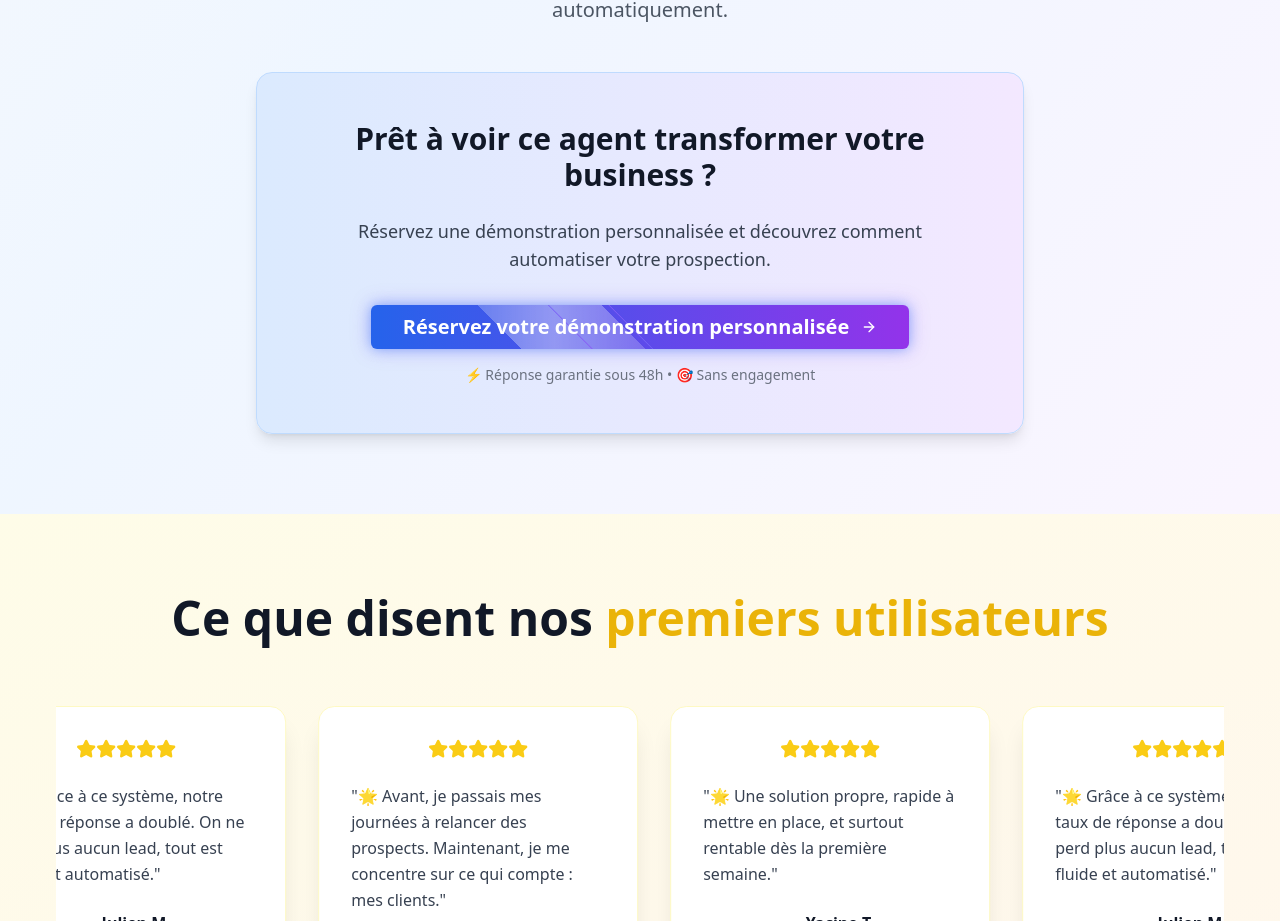
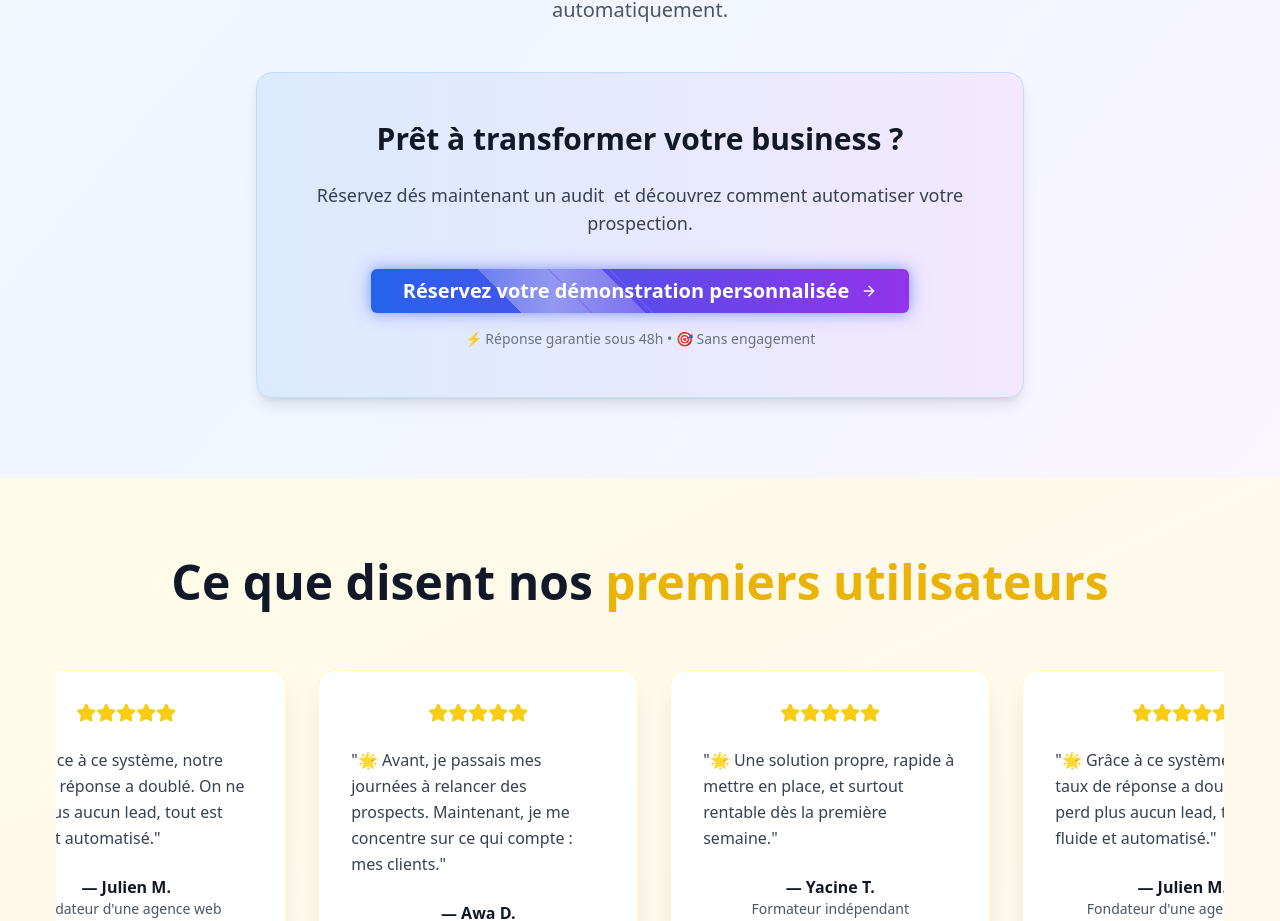
Before and after one commit to boubafa/lead-flow-autopilot-pro, a React (Vite) app: page / in a window 1280 px wide. Shown: the part 4979-5900 px from the top of the page. Built offline with nearby package versions, Linux system fonts and the light colour scheme.

Commit message:
Visual edit in Lovable
Edited UI in Lovable

```diff
--- a/src/components/SystemeSection.tsx
+++ b/src/components/SystemeSection.tsx
@@ -39,8 +39,8 @@ const SystemeSection = () => {
         {/* Call to Action */}
         <div className="text-center">
           <div className="bg-gradient-to-r from-blue-100 to-purple-100 rounded-2xl p-8 md:p-12 max-w-3xl mx-auto border border-blue-200 shadow-lg">
-            <h4 className="text-2xl md:text-3xl font-bold mb-6 text-gray-900">Prêt à voir ce agent transformer votre business ?</h4>
-            <p className="text-lg text-gray-700 mb-8 max-w-2xl mx-auto">Réservez une démonstration personnalisée et découvrez comment automatiser votre prospection. </p>
+            <h4 className="text-2xl md:text-3xl font-bold mb-6 text-gray-900">Prêt à transformer votre business ?</h4>
+            <p className="text-lg text-gray-700 mb-8 max-w-2xl mx-auto">Réservez dés maintenant un audit  et découvrez comment automatiser votre prospection.</p>
 
             <AnimatedLightButton size="lg" onClick={() => window.open('https://cal.com/boubatest/30min', '_blank')} className="px-8 py-4 text-xl font-semibold">
               <span className="flex items-center">
```
